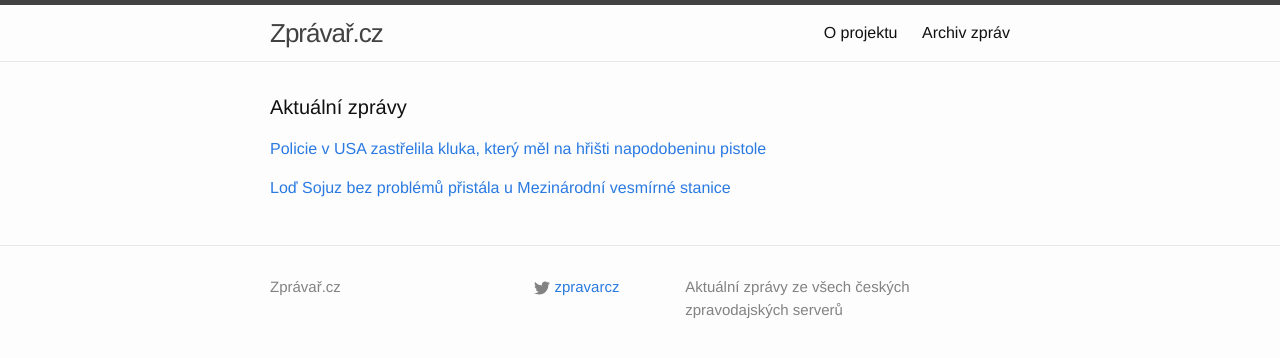
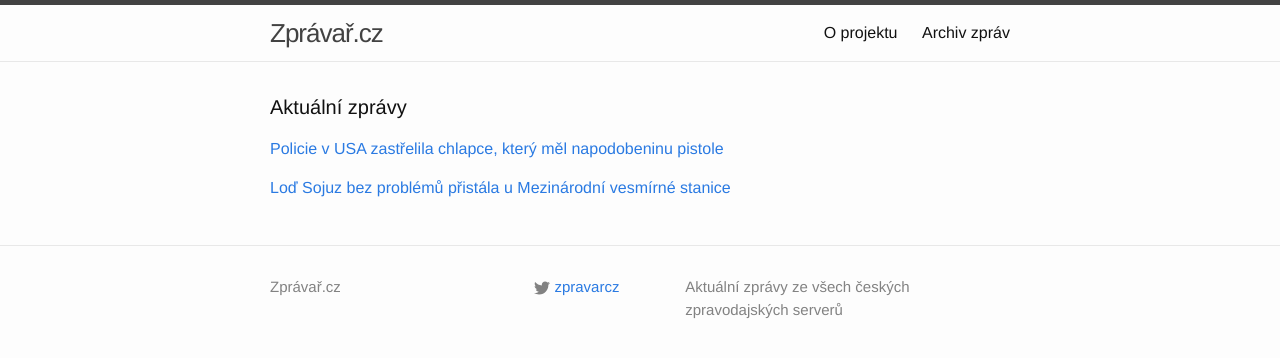
Before and after one commit to adliska/zpravar, a Jekyll site: the page built from index.html, in a window 1280 px wide. Shown: the top 358 px of the page. Built offline with Jekyll 4.4.1, drawn with Linux system fonts in a browser that asks for light colours; some of the changed lines change nothing that is shown.

Commit message:
zpravar news update

```diff
--- a/index.html
+++ b/index.html
@@ -5,9 +5,12 @@
 <div class="home">
     <h1 class="page-heading">Aktuální zprávy</h1>
 
-<p><a href="javascript:;" onclick="toggle_visibility('zpravy0')">Policie v USA zastřelila kluka, který měl na hřišti napodobeninu pistole</a></p>
+<p><a href="javascript:;" onclick="toggle_visibility('zpravy0')">Policie v USA zastřelila chlapce, který měl napodobeninu pistole </a></p>
 <div id="zpravy0" style="display:none">
 <ul>
+<li><a href=http://www.lidovky.cz/policie-v-usa-zastrelila-chlapce-ktery-mel-napodobeninu-pistole-p8t-/zpravy-svet.aspx?c=A141124_072617_ln_zahranici_mct>Policie v USA zastřelila chlapce, který měl napodobeninu pistole  - www.lidovky.cz</a></li>
+<li><a href=http://www.novinky.cz/zahranicni/amerika/354305-v-usa-zastrelili-dvanactileteho-chlapce-mel-repliku-pistole.html>V USA zastřelili dvanáctiletého chlapce, měl repliku pistole - www.novinky.cz</a></li>
+<li><a href=http://zahranicni.ihned.cz/amerika-usa/c1-63164360-policie-v-usa-zastrelila-kluka-ktery-mel-repliku-pistole-odmital-se-vzdat>Policie v USA zastřelila kluka, který měl repliku pistole. Odmítal se vzdát - zahranicni.ihned.cz</a></li>
 <li><a href=http://zpravy.idnes.cz/policie-v-usa-zastrelila-chlapce-mel-napodobeninu-pistole-p38-/zahranicni.aspx?c=A141124_065109_zahranicni_skr>Policie v USA zastřelila kluka, který měl na hřišti napodobeninu pistole - zpravy.idnes.cz</a></li>
 <li><a href=http://www.novinky.cz/zahranicni/amerika/354305-v-usa-zastrelili-dvanactileteho-mel-repliku-pistole.html>V USA zastřelili dvanáctiletého, měl repliku pistole - www.novinky.cz</a></li>
 <li><a href=http://www.ceskatelevize.cz/ct24/svet/293331-za-vytahnuti-airsoftove-pistole-na-policisty-zaplatil-mlady-american-zivotem/>Za vytáhnutí airsoftové pistole na policisty zaplatil mladý Američan životem - www.ceskatelevize.cz</a></li>
```
